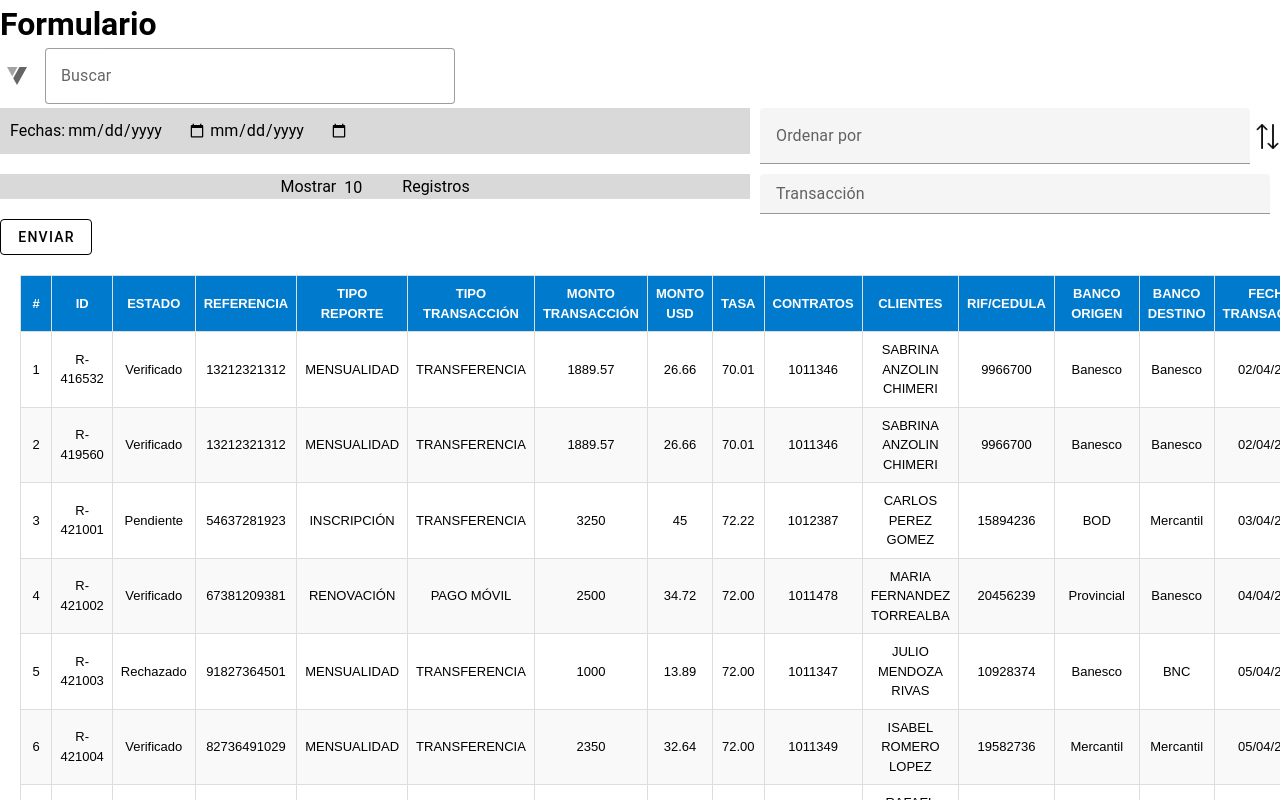
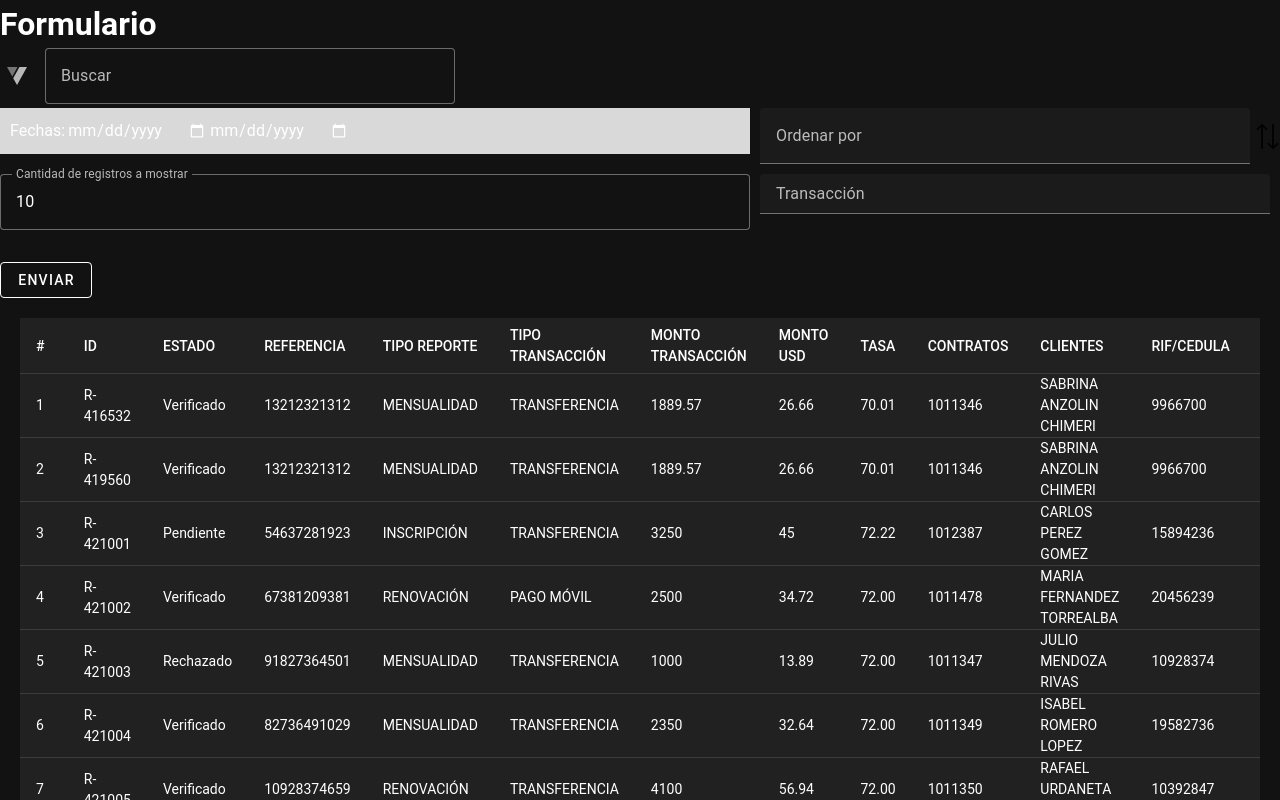
Before and after one commit to Buff4AurelionSol/CloudHUB, a Vue app in the folder cloud-hub/: page / in a window 1280 px wide. Shown: the top 800 px of the page. Built offline with nearby package versions, Linux system fonts and the light colour scheme; the HTML template or start-up script is replaced by a standard one.

Commit message:
style: add styles to the showninput with vuetify

```diff
--- a/cloud-hub/src/components/Form.vue
+++ b/cloud-hub/src/components/Form.vue
@@ -137,6 +137,7 @@
     margin-bottom: 10px;
     grid-column: 1;
     grid-row: 3;
+    display: flex;
   }
 
   .buttonExchange{
--- a/cloud-hub/src/components/ShowNPaysInput/ShowNInput.vue
+++ b/cloud-hub/src/components/ShowNPaysInput/ShowNInput.vue
@@ -1,18 +1,18 @@
 <script setup>
+import { ref } from 'vue';
+
     const options = [10, 25, 50, 100];
+    const defaultValue = ref(options[0])
 </script>
 
 <template>
-    <label class="labelShowPaysSelect">
-        Mostrar
-        <select name="showPaysSelect" id="showPaysSelect">
-            <option :value="option" v-for="(option) in options">
-                {{ option }}
-            </option>
-        </select>
-        Registros
-    </label>
-
+    <v-select
+        name="showPaysSelect"
+        label="Cantidad de registros a mostrar"
+        :items="options"
+        variant="outlined"
+        v-model="defaultValue"
+    />
 </template>
 
 <style scoped>
--- a/cloud-hub/src/components/Table/Table.vue
+++ b/cloud-hub/src/components/Table/Table.vue
@@ -81,7 +81,7 @@
 
 <template>
   <div class="table-container">
-    <table v-if="thereAreRegisters" class="styled-table" >
+    <v-table v-if="thereAreRegisters" fixed-header>
       <thead>
         <tr>
           <th>#</th>
@@ -122,7 +122,7 @@
             <td>{{ report.fechaReporte }}</td>
         </tr>
       </tbody>
-    </table>
+    </v-table>
       <div v-else class="not-found">
             <h2>No se encontraron registros</h2>
       </div>
--- a/cloud-hub/src/main.ts
+++ b/cloud-hub/src/main.ts
@@ -9,6 +9,9 @@ import * as directives from 'vuetify/directives'
 import App from './App.vue'
 
 const vuetify = createVuetify({
+  theme:{
+    defaultTheme: 'dark'
+  },
   components,
   directives,
 })
```
